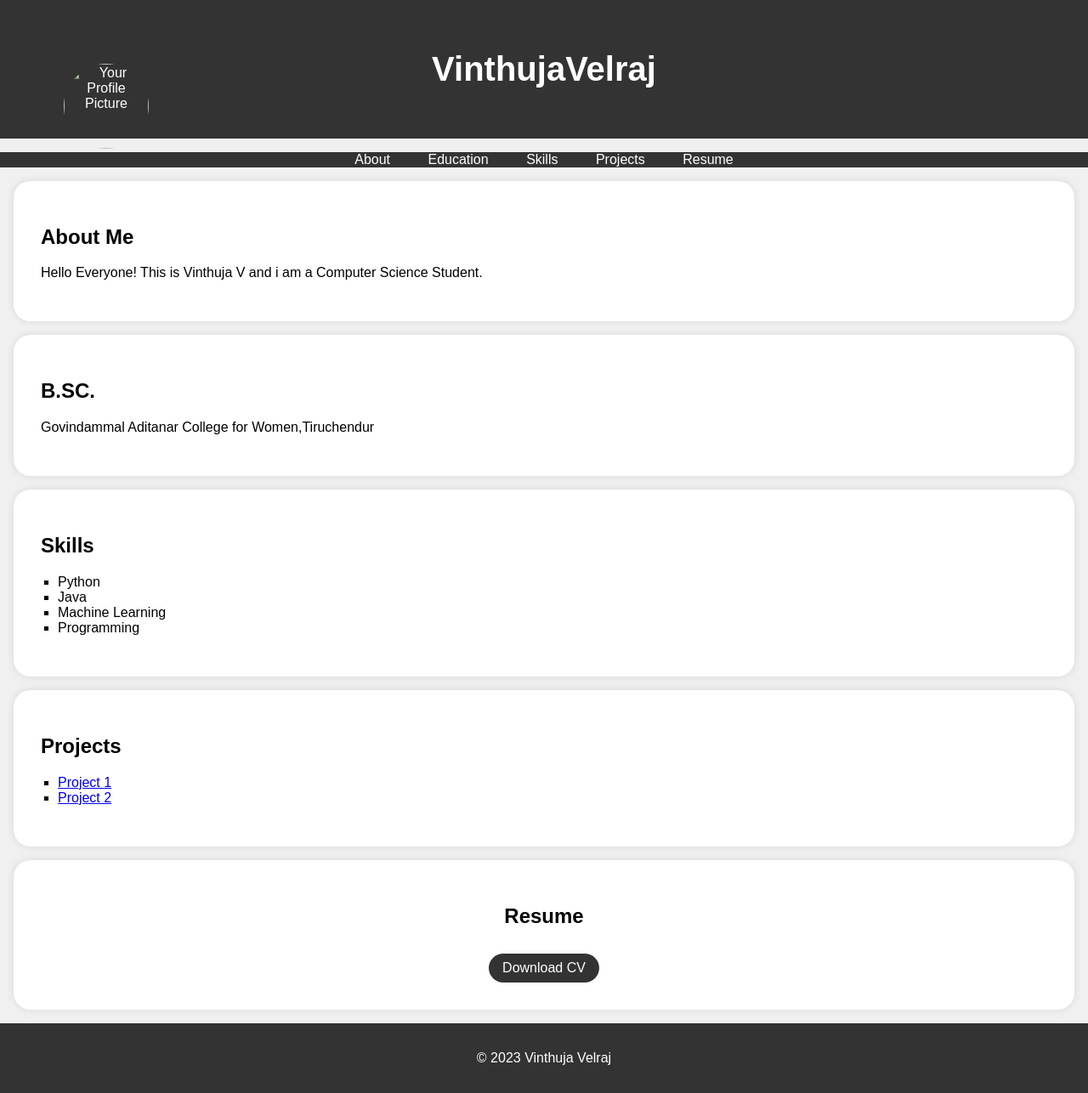
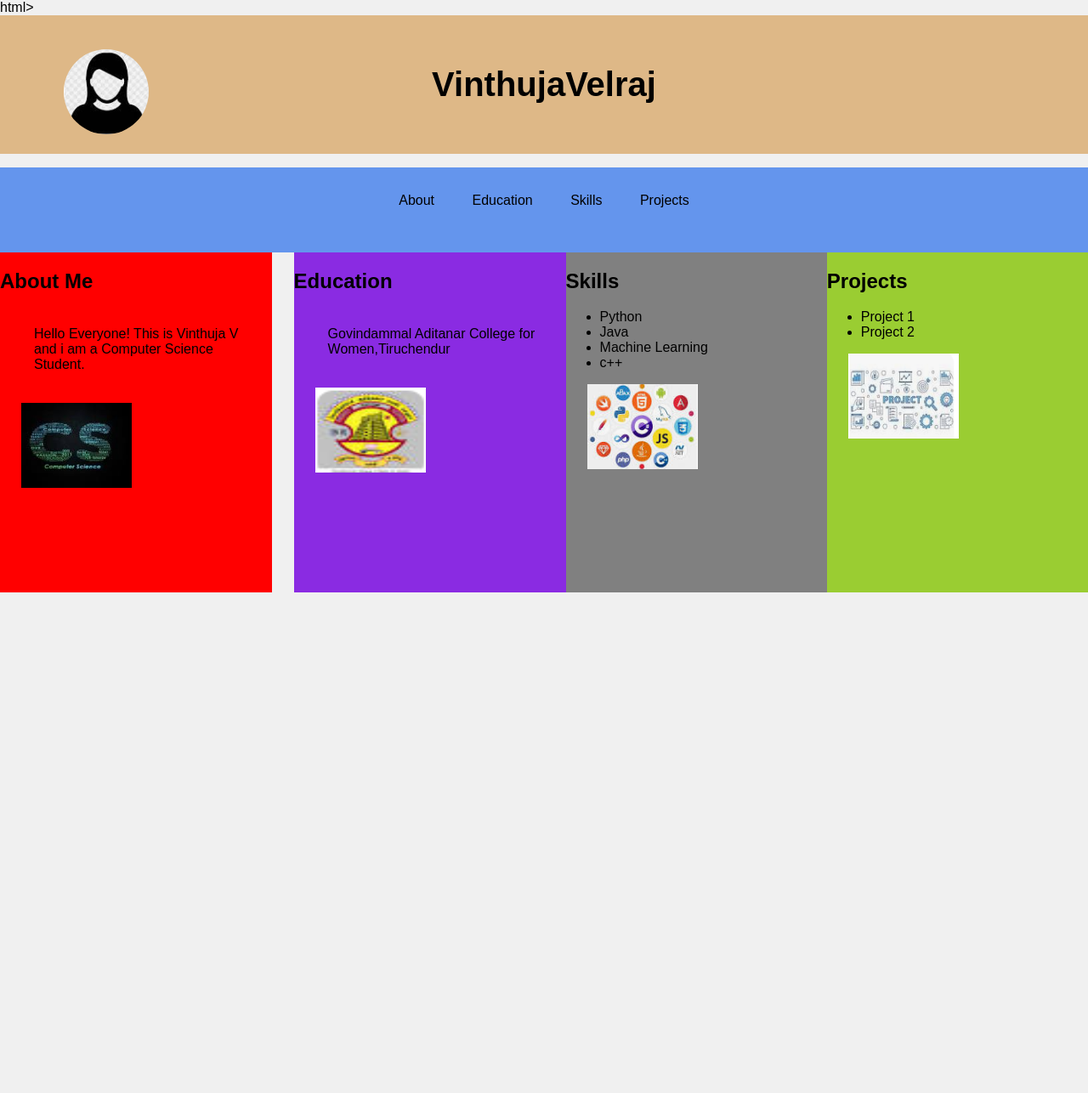
Before and after one commit to msu20720212071506246/Output, a plain HTML site: page index.html in a window 1280 px wide. Shown: the whole page at 85% size. After the commit the page ends 800 px from the top, so only its background shows below. Drawn offline with Linux system fonts and the light colour scheme.

Commit message:
Update index.html

```diff
--- a/index.html
+++ b/index.html
@@ -1,180 +1,418 @@
-<html>
+html>
+
 <head>
+
     <title>Vinthuja Velraj - Portfolio</title>
+
     <style>
+
         body {
+
             font-family: Arial, sans-serif;
+
             margin: 0;
+
             padding: 0;
+
             background-color: #f0f0f0;
+
         }
 
+
+
         header {
-            background-color: #333;
-            color: #fff;
+
+            background-color: burlywood;
+
+            color: black;
+
             text-align: center;
+
             padding: 2rem 0;
-            position: relative; /* Add this */
+
+            position: relative;
+
                 }
 
+
         .header-content h1 {
+
             font-size: 2.5rem;
+
         }
 
-        /* Add styles for the round profile picture */
+
+
+
+
         .profile-picture {
-            width: 100px; /* Adjust the size as needed */
+
+            width: 100px;
+
             height: 100px;
-            border-radius: 75%; /* Create a circular shape */
-            object-fit: cover; /* To ensure the image fills the circular area */
-            position: absolute; /* Add this */
-            top: 75px; /* Adjust top position as needed */
-            left: 75px; /* Adjust left position as needed */
+
+            border-radius: 75%;
+
+            object-fit: cover;
+
+            position: absolute;
+
+            top:40px;
+
+            left: 75px;
+
         }
 
+
+
         nav {
-            background-color: #333;
-            color: #fff;
+
+    background-color: cornflowerblue;
+
+    height:100px;
+
+            color: black;
+
             text-align: center;
+
+
+
         }
 
+
+
        nav ul {
-            list-style-type:none;
-            padding: 0;
+
+            padding:30px;
+
+            life-style-type:none;
+
         }
 
+
+
         nav ul li {
-            display: inline;
-            margin: 0 20px;
+
+
+
+display:inline;
+
+margin:0 20px;
+
 }
 
+
+
         nav ul li a {
+
+
+
+margin-top:100px;
+
             text-decoration: none;
-            color: #fff;
+
+            color: black;
+
         }
 
-        .section-content {
-            background-color: #fff;
-            padding: 2rem;
-            margin: 1rem;
-            border-radius: 20px;
-            box-shadow: 0 0 10px rgba(0, 0, 0, 0.1);
+
+
+        .section-content1 {
+
+            background-color: red;
+
+            height:400px;
+
+            width:25%;
+
+            margin-right:2%;
+
+            float:left;
+
+
+
         }
 
-        .download-button {
-            background-color: #333;
-            color: #fff;
-            padding: 0.5rem 1rem;
-            text-decoration: none;
-            border-radius: 20px;
-            display: inline-block;
-            margin-top: 10px;
+        .section-content1 h1{
+
+            padding:25px;
+
+            margin-left: 15px;;
+
+
+
         }
 
-        .download-button:hover {
-            background-color:aqua;
+
+
+        .section-content1 p{
+
+            padding:20px;
+
+            margin-left: 20px;;
+
         }
 
-        footer {
-            text-align: center;
-            padding: 1rem 0;
-            background-color: #333;
-            color: #fff;
+        .section-content1 img{
+
+height:100px;
+
+width:130;
+
+margin-left: 25px;;
+
         }
 
-        ul {
-            list-style-type: square;
-            padding-left: 20px;
+
+
+ .section-content2 {
+
+            background-color:blueviolet;
+
+            height:400px;
+
+            width:25%;
+
+            float:left;
+
         }
+
+        .section-content2 h1{
+
+            padding:25px;
+
+            margin-left: 20px;;
+
+
+
+        }
+
+        .section-content2 p{
+
+            padding:20px;
+
+            margin-left: 20px;;
+
+        }
+
+        .section-content2 img{
+
+height:100px;
+
+width:130px;
+
+margin-left: 25px;;
+
+        }
+
+
+
+ .section-content3 {
+
+            background-color:grey;
+
+            height:400px;
+
+            width:24%;
+
+            float:left;
+
+        }
+
+        .section-content3 img{
+
+height:100px;
+
+width:130px;
+
+margin-left: 25px;;
+
+        }
+
+ .section-content4 {
+
+            background-color: yellowgreen;
+
+            height:400px;
+
+            width:24%;
+
+            float:left;
+
+        }
+
+        .section-content4 img{
+
+height:100px;
+
+width:130px;
+
+margin-left: 25px;;
+
+        }
+
     </style>
+
 </head>
+
 <body>
+
     <header>
+
         <div class="header-content">
-            <!-- Add your profile picture here -->
-            <img src="dearwebpageimage" alt="Your Profile Picture" class="profile-picture">
+
+                    <img src="profile.png" alt="Your Profile Picture" class="profile-picture">
+
             <h1>VinthujaVelraj</h1>
 
+
+
         </div>
+
     </header>
 
+
+
     <nav>
+
         <ul>
+
             <li><a href="#about">About</a></li>
+
             <li><a href="#education">Education</a></li>
+
             <li><a href="#skills">Skills</a></li>
+
             <li><a href="#projects">Projects</a></li>
-            <li><a href="#resume">Resume</a></li>
+
+
+
         </ul>
+
     </nav>
 
+
+
     <section id="about">
-        <div class="section-content">
+
+        <div class="section-content1">
+
             <h2>About Me</h2>
+
             <p>Hello Everyone! This is Vinthuja V and i am a Computer Science Student.</p>
+
+            <img src="about.png"/>
+
         </div>
+
     </section>
 
+
+
     <section id="education">
-        <div class="section-content">
-            <h2>B.SC.</h2>
+
+        <div class="section-content2">
+
+            <h2>Education</h2>
+
             <p>Govindammal Aditanar College for Women,Tiruchendur</p>
+
+              <img src="bsc.png"/>
+
         </div>
+
     </section>
 
+
+
     <section id="skills">
-        <div class="section-content">
+
+        <div class="section-content3">
+
             <h2>Skills</h2>
+
             <ul>
+
                 <li>Python</li>
+
                 <li>Java</li>
+
                 <li>Machine Learning</li>
-                <li>Programming</li>
+
+                <li>c++</li>
+
             </ul>
+
+              <img src="skills.png"/>
+
         </div>
+
     </section>
 
+
+
     <section id="projects">
-        <div class="section-content">
+
+        <div class="section-content4">
+
             <h2>Projects</h2>
+
             <ul>
-                <li><a href="#">Project 1</a></li>
-                <li><a href="#">Project 2</a></li>
-                <!-- Add more project links here -->
+
+                <li>Project 1</li>
+
+                <li>Project 2</li>
+
                             </ul>
+
+        <img src="project.png"/>
+
+
+
                         </div>
+
     </section>
 
-    <section id="resume">
-        <center>
-        <div class="section-content">
-            <h2>Resume</h2>
-            <a href="https://docs.google.com/document/d/1DXj5VPkepZpFptf3zjrN2nVaKfFe7al0/edit?usp=sharing&ouid=114389625287806688608&rtpof=true&sd=true" class="download-button">Download CV</a>
-        </div>
-        </center>
-    </section>
 
-    <footer>
-        <p>&copy; 2023 Vinthuja Velraj</p>
-    </footer>
+
+
 
     <script>
+
         // Smooth scrolling to section when clicking on navigation links
+
         document.querySelectorAll('a[href^="#"]').forEach(anchor => {
+
             anchor.addEventListener('click', function(e) {
+
                 e.preventDefault();
 
+
+
                 const targetId = this.getAttribute('href').substring(1);
+
                 const targetElement = document.getElementById(targetId);
 
+
+
                 if (targetElement) {
+
                     window.scrollTo({
+
                         top: targetElement.offsetTop,
+
                         behavior: 'smooth'
+
                     });
+
                 }
+
             });
+
         });
+
     </script>
+
 </body>
+
                                                                                           </html>
```
Lines whose indentation alone changed are shown as unchanged.
